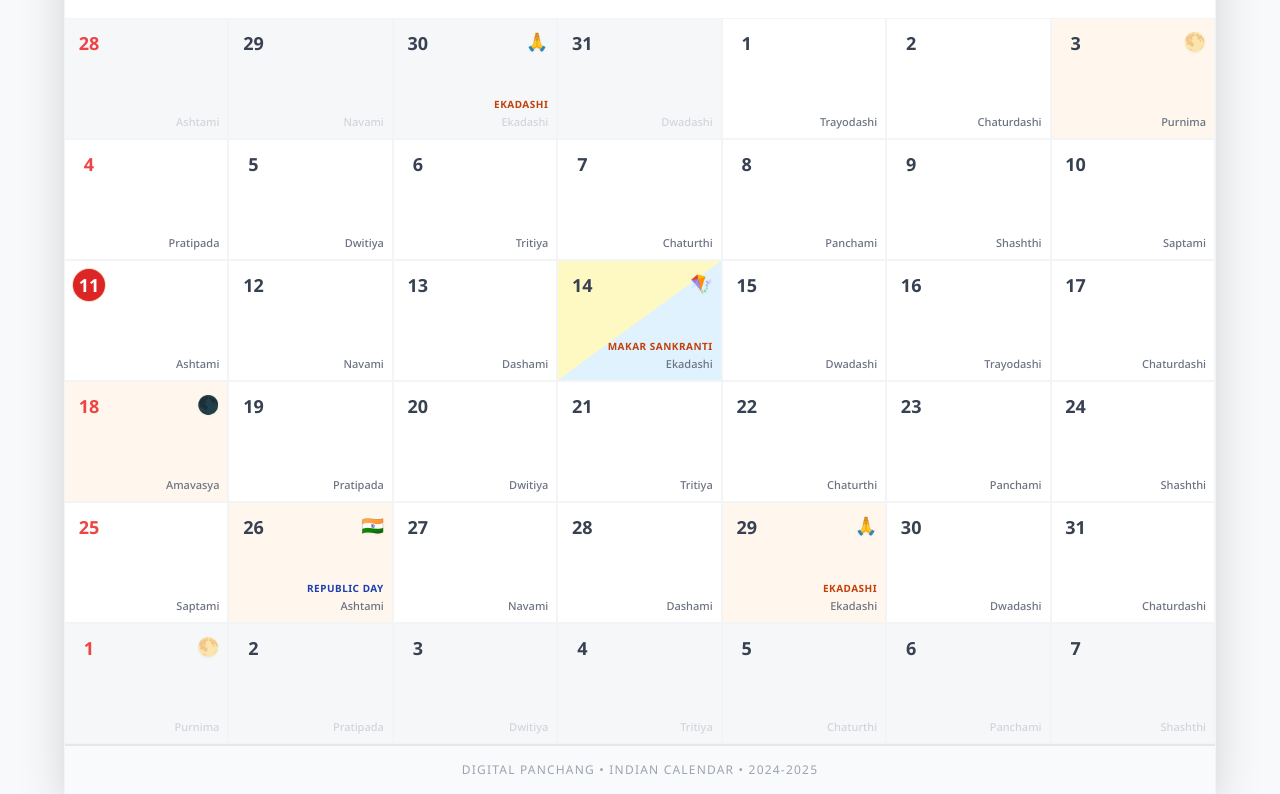
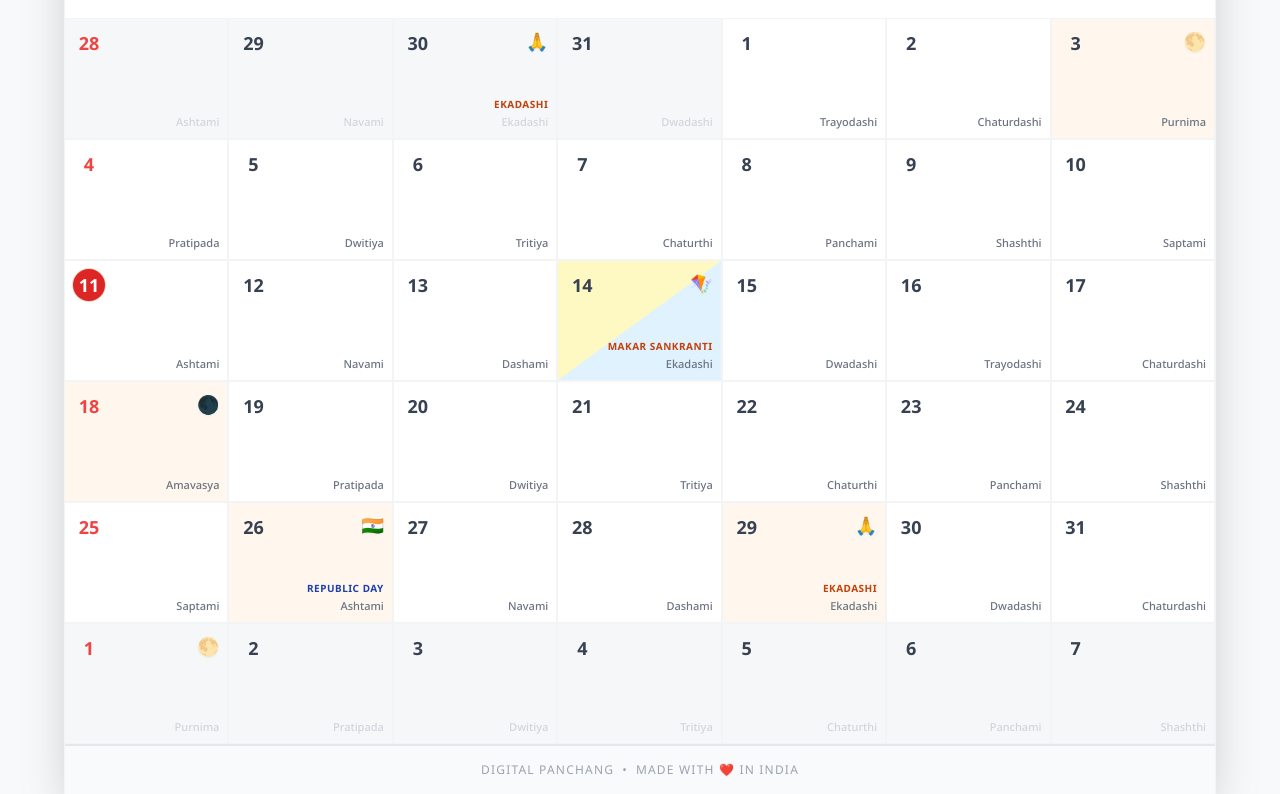
Before and after one commit to yasukikira/Hindi-calendar, a React (Vite) app: page / in a window 1280 px wide. Shown: the part 201-995 px from the top of the page. Built offline with nearby package versions, Linux system fonts and the light colour scheme.

Commit message:
Update App.jsx

```diff
--- a/src/App.jsx
+++ b/src/App.jsx
@@ -117,8 +117,10 @@ const App = () => {
           })}
         </div>
 
-        <div className="p-4 bg-gray-50 text-center text-xs text-gray-400 border-t border-gray-200 uppercase tracking-widest">
-           Digital Panchang • {lang === 'hi' ? 'भारतीय कैलेंडर' : 'Indian Calendar'} • 2024-2025
+        <div className="p-4 bg-gray-50 text-center text-xs text-gray-400 border-t border-gray-200 uppercase tracking-widest flex items-center justify-center gap-2">
+           <span>Digital Panchang</span>
+           <span>•</span>
+           <span>Made with ❤️ in India</span>
         </div>
       </div>
 
```
